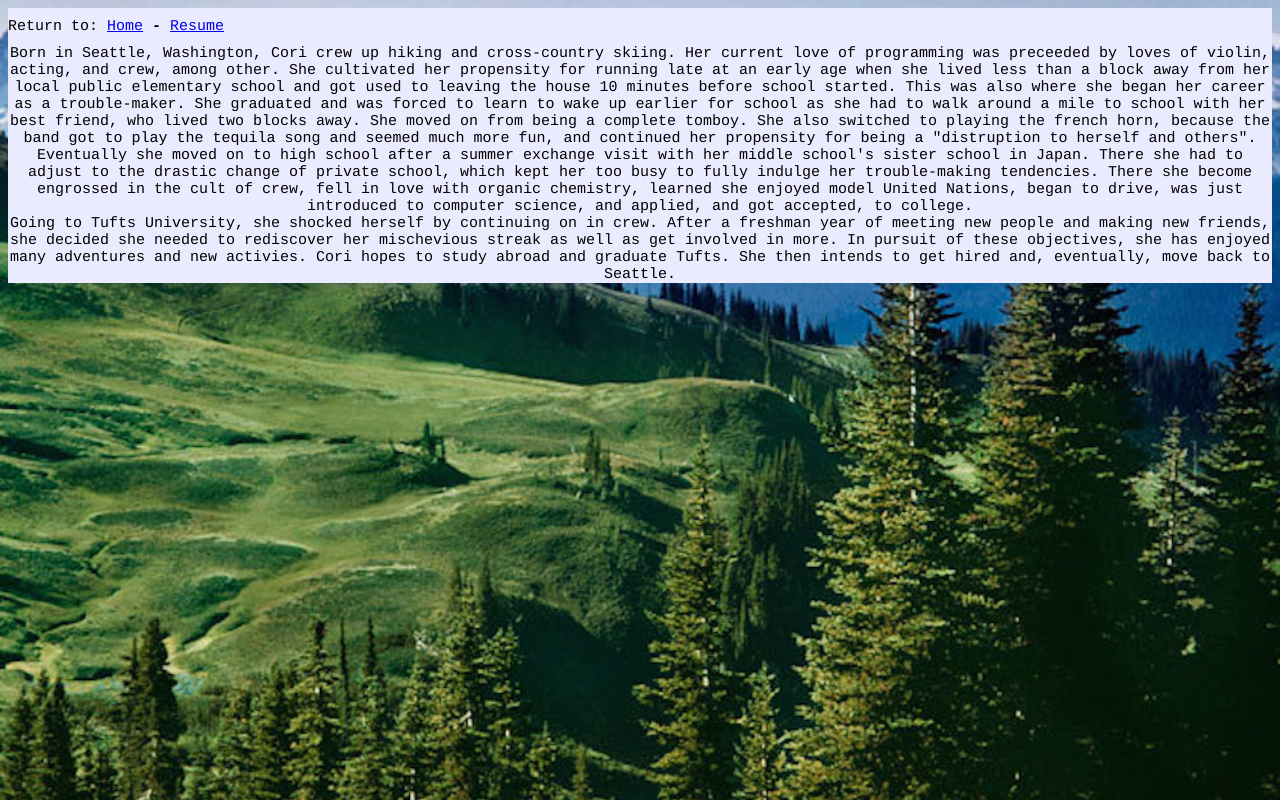
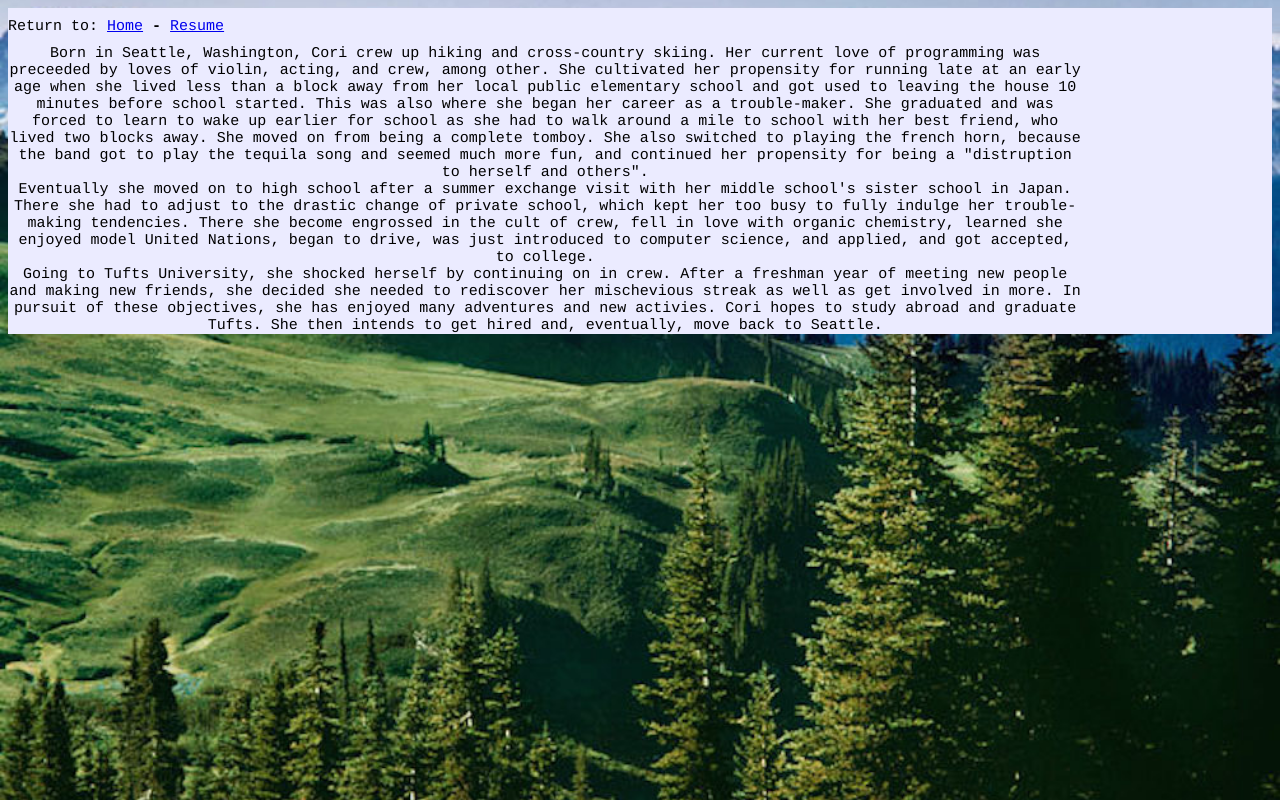
Before and after one commit to cjacoby6/cjacoby6.github.io, a plain HTML site: page bio.html in a window 1280 px wide. Drawn offline with Linux system fonts and the light colour scheme.

Commit message:
adding bio padding

```diff
--- a/website.css
+++ b/website.css
@@ -29,6 +29,9 @@ body {
 #bio {
 	background-color: #EBEBFF;
 	text-align: center;
+	padding-top: 20%
+	padding-left: 15%;
+	padding-right: 15%;
 }
 
 .menu {
```
